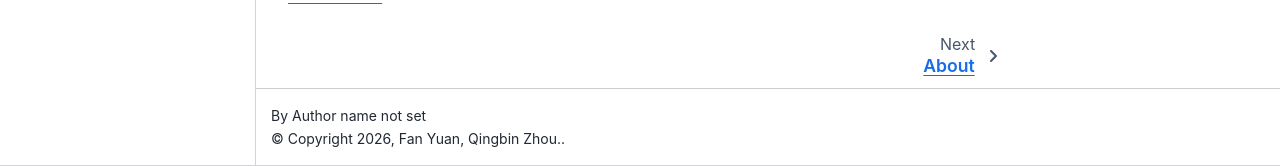
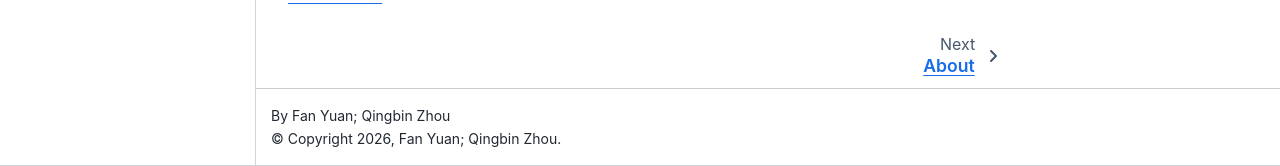
Before and after one commit to Wu-Lab/Redex, a Sphinx documentation site: the page built from source/index.rst, in a window 1280 px wide and 900 px high, scrolled down 922 px. Shown: the part 734-900 px from the top of the window. Built offline with Sphinx 7.4.7 and the Sphinx Book theme 1.1.4, drawn with Linux system fonts in a browser that asks for light colours; pages that are not in the unit, such as notebooks, are missing from menus.

Commit message:
Update conf.py

```diff
--- a/source/conf.py
+++ b/source/conf.py
@@ -9,8 +9,8 @@ sys.path.insert(0, str(ROOT / "src"))
 
 
 project = "Redex"
-copyright = "2026, Fan Yuan, Qingbin Zhou."
-# author = "Redex contributors"
+copyright = "2026, Fan Yuan; Qingbin Zhou"
+author = "Fan Yuan; Qingbin Zhou"
 release = "v0.1.0"
 
 
```
